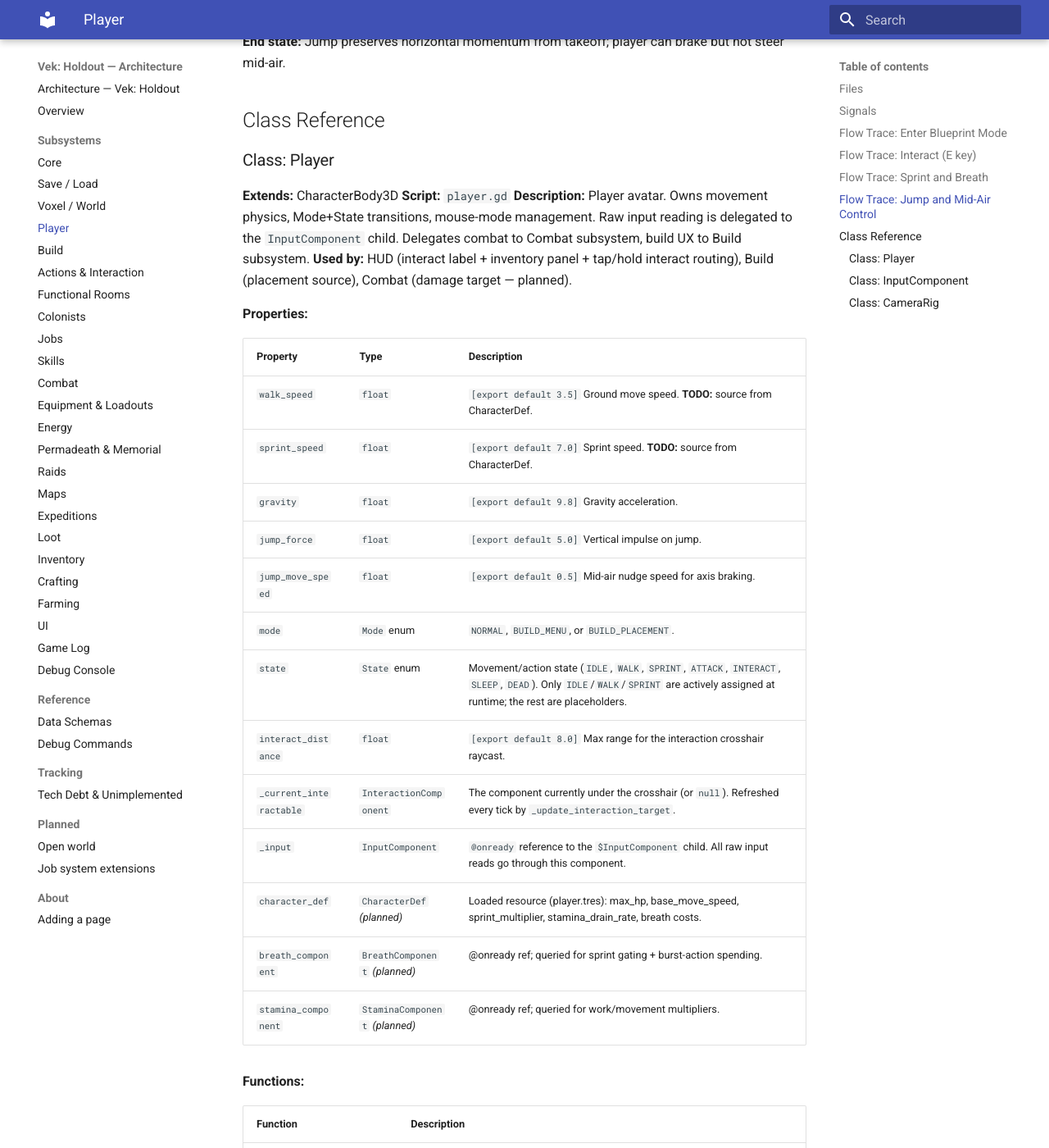
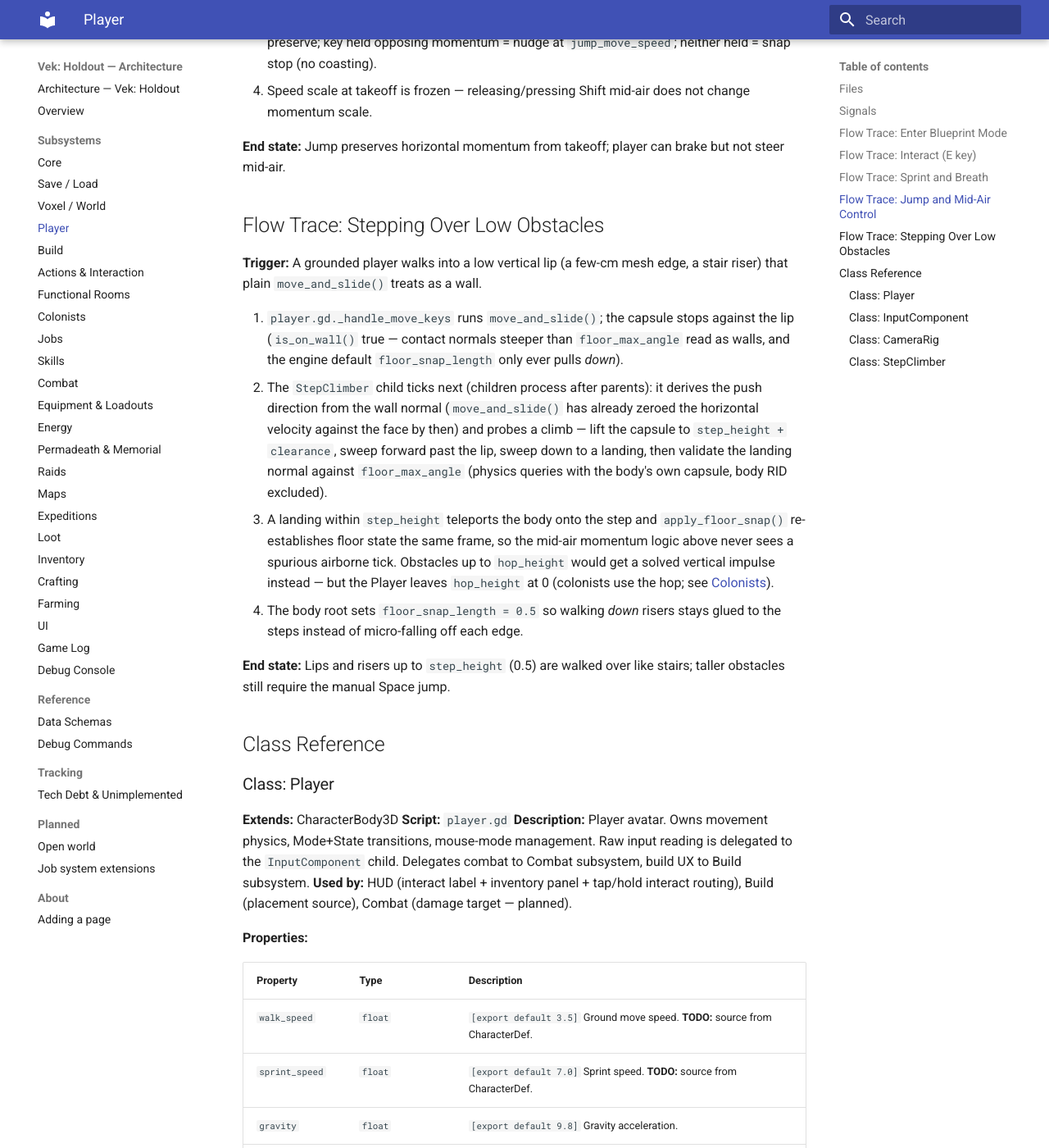
Before and after one commit to gdgonzaga/vek-holdout, an MkDocs documentation site: the page built from docs/architecture/player.md, in a window 1280 px wide and 1400 px high, scrolled down 4613 px. Shown: the whole window at 82% size. Built offline with MkDocs 1.6.1 and Material for MkDocs 9.7.7, drawn with Linux system fonts in a browser that asks for light colours; some of the changed text lies outside the part shown.

Commit message:
docs(arch): document step climbing and vertical pathfinding
player.md: StepClimber file row, 'Stepping Over Low Obstacles' flow
trace, and the full class reference (shared with colonists; lives in core
per the ambiguous-ownership rule). colonists.md: stepped neighbor model
replaces the deferred note, scene child list updated, locomotion
cross-ref from the Colonist class. maps.md: _compose_walkability now
includes head clearance. tech-debt.md: the pathfinding split item notes
the vertical-routing half is built.

mkdocs build --strict passes.

```diff
--- a/docs/architecture/player.md
+++ b/docs/architecture/player.md
@@ -10,6 +10,7 @@ Third-person controller, camera rig, Mode+State machine (GDD §4), inventory + e
 | `input_component.gd` | Script (Node) | Child node on the Player. Reads all raw player input and exposes it via signals (discrete actions: build toggle, interact, mouse recapture, ui cancel) and per-frame query methods (`get_movement_input()`, `wants_jump()`, `wants_sprint()`). Does NOT own mouse-motion (CameraRig handles that) or mouse-mode management (Player owns that as a game-state concern). |
 | `camera_rig.gd` | Script | Programmatically constructs its own SpringArm3D + Camera3D children in `_ready()`. Mouse look (yaw on rig, pitch on spring arm) via its own `_unhandled_input` — InputComponent does not absorb mouse-motion. Zoom via spring length, collision on spring arm (layer 1). **Over-the-shoulder framing** via `Camera3D.h_offset`/`v_offset` (export `h_offset`/`v_offset`): the frustum shifts so the body sits screen-left/bottom while the aim direction stays along the spring-arm axis (no camera rotation). LMB/RMB reserved for item actions, not consumed here. |
 | `player_state_machine.gd` | Script *(planned — not yet implemented)* | Mode + State logic (Normal/Build Menu/Build Placement × Idle/Walk/Sprint/Attack/Interact/Sleep/Dead). Currently inline in `player.gd`; will be extracted as Mode+State grow. |
+| `../core/step_climber.gd` | Script (component) | Shared stair-step / hop assist, added as a `StepClimber` child of both `player.tscn` and `colonist.tscn` (lives in core — the AGENTS ambiguous-ownership rule). Ticks after the body's `move_and_slide()` and walks the player over low lips/risers up to `step_height` (0.5); `hop_height` stays 0 on the player (the Space jump remains manual). See the class reference below. |
 | `../data/characters/player.tres` | Data | CharacterDef: HP, base move speed, sprint mult, Stamina drain rate, Breath costs. See [Data Schemas](data-schemas.md). |
 
 ## Signals
@@ -80,6 +81,17 @@ Third-person controller, camera rig, Mode+State machine (GDD §4), inventory + e
 4. Speed scale at takeoff is frozen — releasing/pressing Shift mid-air does not change momentum scale.
 
 **End state:** Jump preserves horizontal momentum from takeoff; player can brake but not steer mid-air.
+
+## Flow Trace: Stepping Over Low Obstacles
+
+**Trigger:** A grounded player walks into a low vertical lip (a few-cm mesh edge, a stair riser) that plain `move_and_slide()` treats as a wall.
+
+1. `player.gd._handle_move_keys` runs `move_and_slide()`; the capsule stops against the lip (`is_on_wall()` true — contact normals steeper than `floor_max_angle` read as walls, and the engine default `floor_snap_length` only ever pulls *down*).
+2. The `StepClimber` child ticks next (children process after parents): it derives the push direction from the wall normal (`move_and_slide()` has already zeroed the horizontal velocity against the face by then) and probes a climb — lift the capsule to `step_height + clearance`, sweep forward past the lip, sweep down to a landing, then validate the landing normal against `floor_max_angle` (physics queries with the body's own capsule, body RID excluded).
+3. A landing within `step_height` teleports the body onto the step and `apply_floor_snap()` re-establishes floor state the same frame, so the mid-air momentum logic above never sees a spurious airborne tick. Obstacles up to `hop_height` would get a solved vertical impulse instead — but the Player leaves `hop_height` at 0 (colonists use the hop; see [Colonists](colonists.md)).
+4. The body root sets `floor_snap_length = 0.5` so walking *down* risers stays glued to the steps instead of micro-falling off each edge.
+
+**End state:** Lips and risers up to `step_height` (0.5) are walked over like stairs; taller obstacles still require the manual Space jump.
 
 ## Class Reference
 
@@ -180,3 +192,19 @@ Third-person controller, camera rig, Mode+State machine (GDD §4), inventory + e
 | `get_camera() -> Camera3D` | The active Camera3D (child of the spring arm). Returns null if the rig isn't ready yet (callers must wait for `_ready`). |
 | `get_yaw() -> float` / `get_pitch() -> float` | Current orbit yaw / pitch (radians). Save/load accessors for otherwise-private state. |
 | `set_orientation(yaw: float, pitch: float) -> void` | Restore the orbit (radians); pitch is clamped and applied immediately. Used by save/load. |
+
+### Class: StepClimber
+
+**Extends:** Node
+**Script:** `../core/step_climber.gd` (shared with [Colonists](colonists.md) — ambiguous ownership → core)
+**Description:** Stair-step / hop locomotion assist, added as a child node of both `player.tscn` and `colonist.tscn`. Children tick after their parent in `_physics_process`, so the component sees the body's post-`move_and_slide()` state and needs no hooks in either body's movement kernel. When a grounded body presses into an obstacle (`is_on_wall()` — which only turns true when the body actually moved into the wall that frame) it first tries to STEP onto it (lift probe → forward sweep → down sweep, teleport + `apply_floor_snap()`), and — when `hop_height > 0` — HOPS obstacles up to `hop_height` with a vertical impulse solved from the probed rise; the body's own gravity and horizontal steering carry it over. The pathfinder knows nothing of this component — walkability stays a pure graph question.
+**Used by:** Player, Colonist (scene child in both).
+
+**Properties:**
+
+| Property | Type | Description |
+|---|---|---|
+| `step_height` | `float` | `[export default 0.5]` Tallest obstacle stepped onto (teleport + floor snap). |
+| `hop_height` | `float` | `[export default 0.0]` Tallest obstacle hopped (impulse). 0 disables hopping; `colonist.tscn` sets 1.05 — one voxel block. |
+| `hop_gravity` | `float` | `[export default 9.8]` Gravity used to solve the hop impulse (`sqrt(2·g·(rise + clearance))`). |
+| `hop_cooldown` | `float` | `[export default 0.25]` Minimum seconds between hop impulses — no pogo against unclimbable walls. |
```
Also changed, not shown: docs/architecture/colonists.md (+4 -4 lines), docs/architecture/maps.md (+1 -1 lines), docs/architecture/tech-debt.md (+1 -1 lines).
